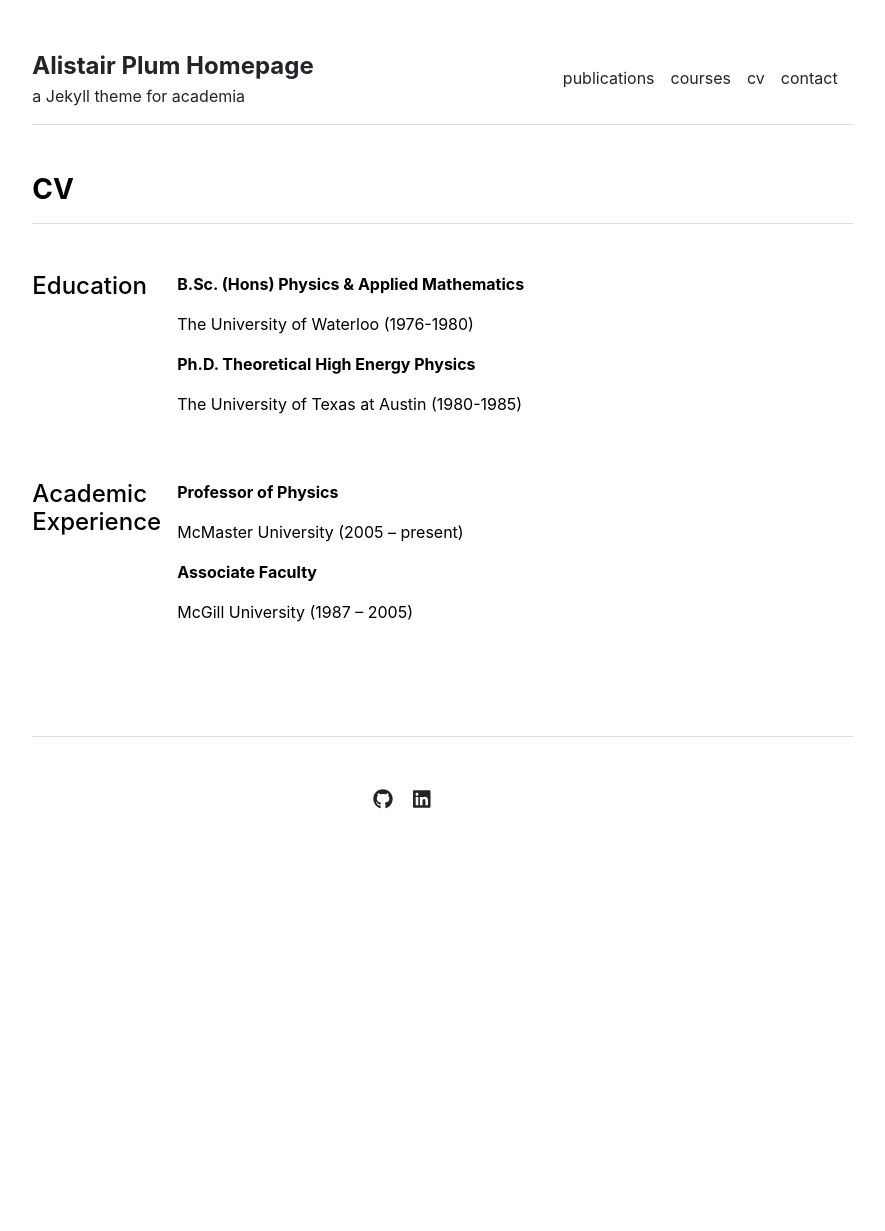
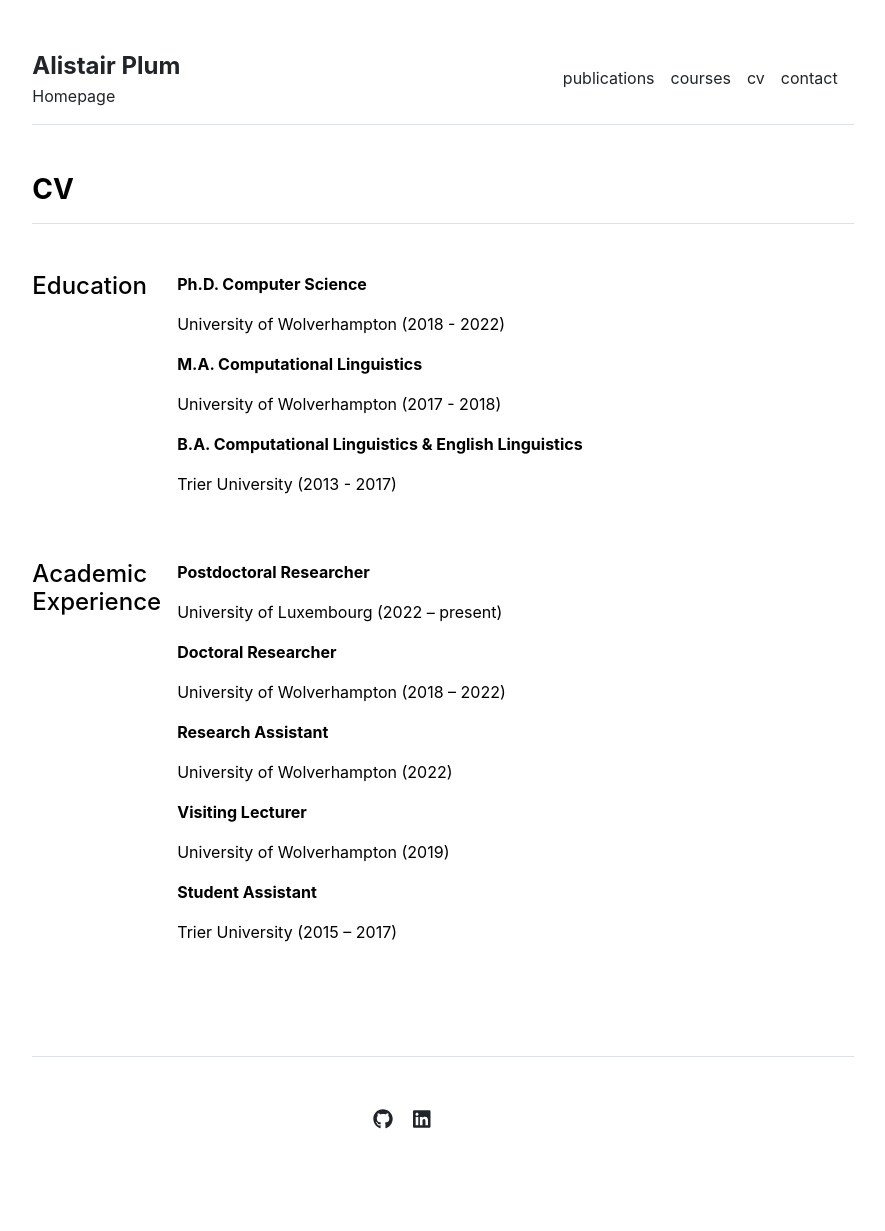
Before and after one commit to plumaj/plumaj.github.io, a Jekyll site: the page built from cv.md, in a window 1280 px wide. Shown: the whole page, without its empty margins (197-1082 px from the left). Built offline with Jekyll 4.4.1, drawn with Linux system fonts in a browser that asks for light colours; before the commit the page ends 911 px from its top, so only the background shows below that.

Commit message:
adding content 02

```diff
--- a/_config.yml
+++ b/_config.yml
@@ -1,4 +1,4 @@
 url: "http://ajplum.com" # the base hostname & protocol for your site, e.g. http://example.com
 baseurl: "" # the subpath of your site, e.g. /blog
-title: "Alistair Plum Homepage" # the name of your site, e.g. ACME Corp.
-description: "a Jekyll theme for academia"
+title: "Alistair Plum" # the name of your site, e.g. ACME Corp.
+description: "Homepage"
--- a/_data/cv/academic-experience.yml
+++ b/_data/cv/academic-experience.yml
@@ -1,5 +1,14 @@
-- title: 'Professor of Physics'
-  description: 'McMaster University (2005 – present)'
+- title: 'Postdoctoral Researcher'
+  description: 'University of Luxembourg (2022 – present)'
 
-- title: 'Associate Faculty'
-  description: 'McGill University (1987 – 2005)'
+- title: 'Doctoral Researcher'
+  description: 'University of Wolverhampton (2018 – 2022)'
+
+- title: 'Research Assistant'
+  description: 'University of Wolverhampton (2022)'
+
+- title: 'Visiting Lecturer'
+  description: 'University of Wolverhampton (2019)'
+
+- title: 'Student Assistant'
+  description: 'Trier University (2015 – 2017)'
--- a/_data/cv/education.yml
+++ b/_data/cv/education.yml
@@ -1,5 +1,8 @@
-- title: 'B.Sc. (Hons) Physics & Applied Mathematics'
-  description: 'The University of Waterloo (1976-1980)'
+- title: 'Ph.D. Computer Science'
+  description: 'University of Wolverhampton (2018 - 2022)'
 
-- title: 'Ph.D. Theoretical High Energy Physics'
-  description: 'The University of Texas at Austin (1980-1985)'
+- title: 'M.A. Computational Linguistics'
+  description: 'University of Wolverhampton (2017 - 2018)'
+
+- title: 'B.A. Computational Linguistics & English Linguistics'
+  description: 'Trier University (2013 - 2017)'
```
Also changed, not shown: index.md (+3 -1 lines), 1 other file.
